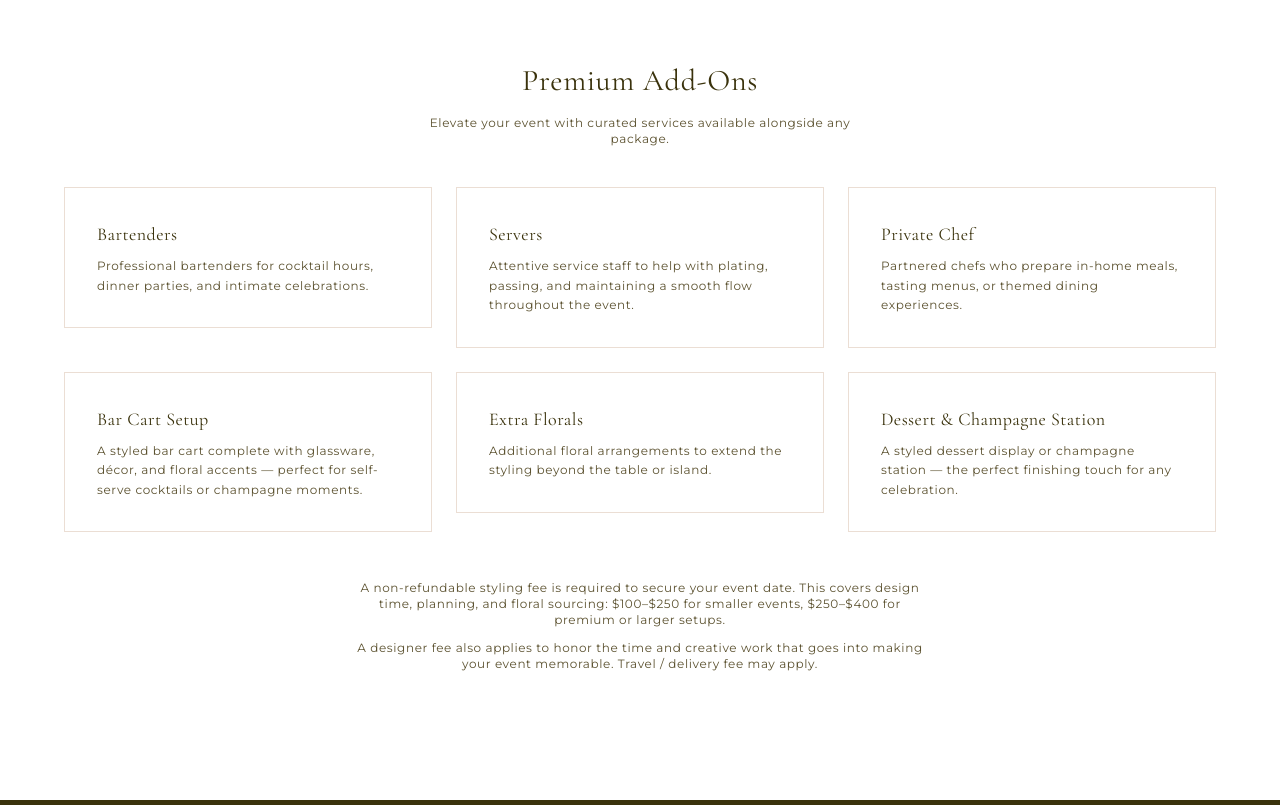
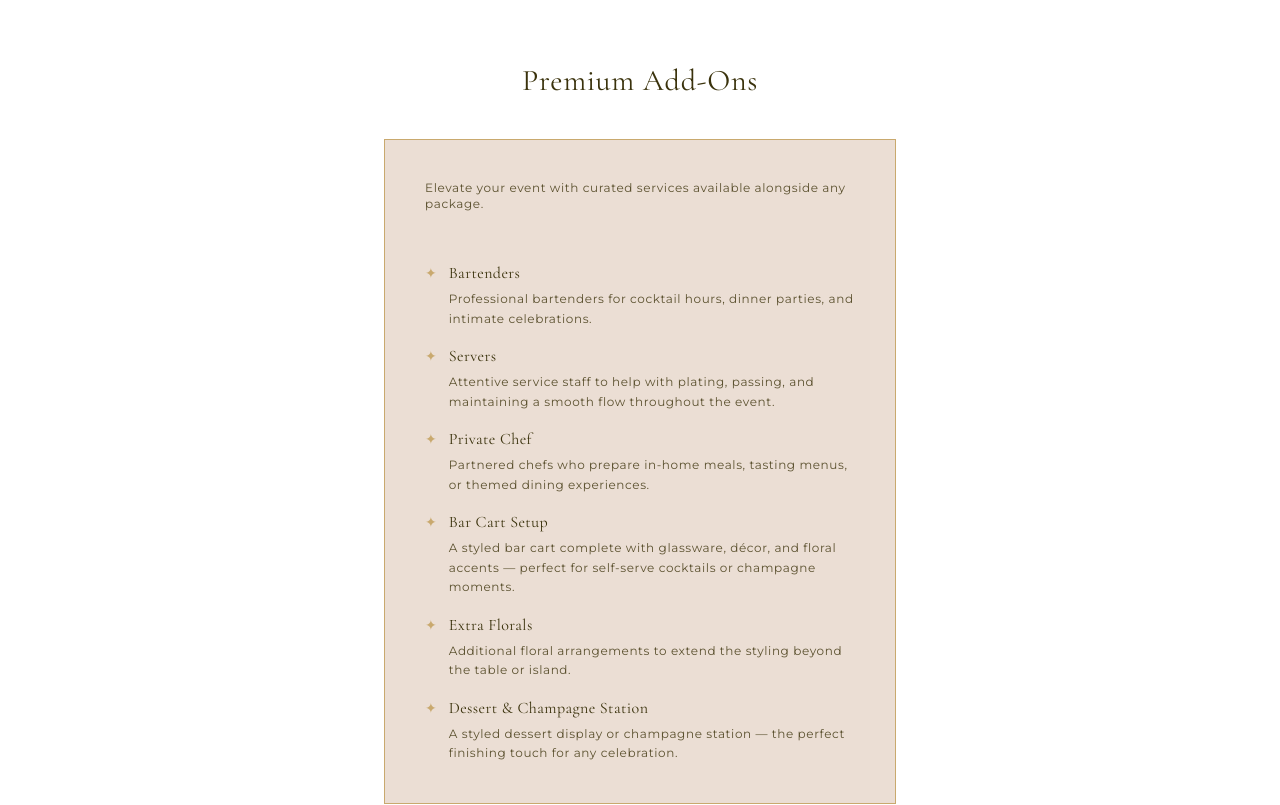
Before and after one commit to eduarduino/fork-and-flower-designs, a Next.js app: page /packages in a window 1280 px wide. Shown: the part 2372-3177 px from the top of the page. Built offline with nearby package versions, Linux system fonts and the light colour scheme.

Commit message:
Consolidate premium add-ons into single styled card

```diff
--- a/src/components/sections/PackageCards.tsx
+++ b/src/components/sections/PackageCards.tsx
@@ -174,21 +174,6 @@ function PackageCard({
   );
 }
 
-/* ───────────────────── Add-On Card ───────────────────── */
-
-function AddOnCard({ name, description }: { name: string; description: string }) {
-  return (
-    <div className="flex flex-col p-6 md:p-8 border border-cream-dark bg-white hover:border-gold/50 transition-all duration-300 hover:shadow-lg">
-      <h4 className="font-serif text-lg tracking-wide text-charcoal">
-        {name}
-      </h4>
-      <p className="mt-2 font-sans text-xs tracking-wider text-charcoal-light leading-relaxed">
-        {description}
-      </p>
-    </div>
-  );
-}
-
 /* ───────────────────── Main Export ───────────────────── */
 
 export function PackageCards() {
@@ -227,22 +212,32 @@ export function PackageCards() {
 
         {/* Premium Add-Ons */}
         <div>
-          <h3 className="font-serif text-2xl md:text-3xl text-charcoal tracking-wide text-center mb-4">
+          <h3 className="font-serif text-2xl md:text-3xl text-charcoal tracking-wide text-center mb-10">
             Premium Add-Ons
           </h3>
-          <p className="mx-auto max-w-md text-center font-sans text-xs tracking-wider text-charcoal-light mb-10">
-            Elevate your event with curated services available alongside any package.
-          </p>
-          <StaggerChildren
-            className="grid gap-6 sm:grid-cols-2 md:grid-cols-3"
-            staggerDelay={0.1}
-          >
-            {premiumAddOns.map((addon) => (
-              <StaggerItem key={addon.name}>
-                <AddOnCard name={addon.name} description={addon.description} />
-              </StaggerItem>
-            ))}
-          </StaggerChildren>
+          <div className="mx-auto max-w-lg">
+            <div className="p-8 md:p-10 border border-gold bg-cream-dark">
+              <p className="font-sans text-xs tracking-wider text-charcoal-light mb-6">
+                Elevate your event with curated services available alongside any package.
+              </p>
+              <div className="h-px bg-cream-dark my-6" />
+              <ul className="space-y-4">
+                {premiumAddOns.map((addon) => (
+                  <li key={addon.name} className="flex items-start gap-3">
+                    <span className="mt-0.5 text-gold text-sm">✦</span>
+                    <div>
+                      <span className="font-serif text-base tracking-wide text-charcoal">
+                        {addon.name}
+                      </span>
+                      <p className="mt-1 font-sans text-xs tracking-wider text-charcoal-light leading-relaxed">
+                        {addon.description}
+                      </p>
+                    </div>
+                  </li>
+                ))}
+              </ul>
+            </div>
+          </div>
         </div>
       </div>
 
```
